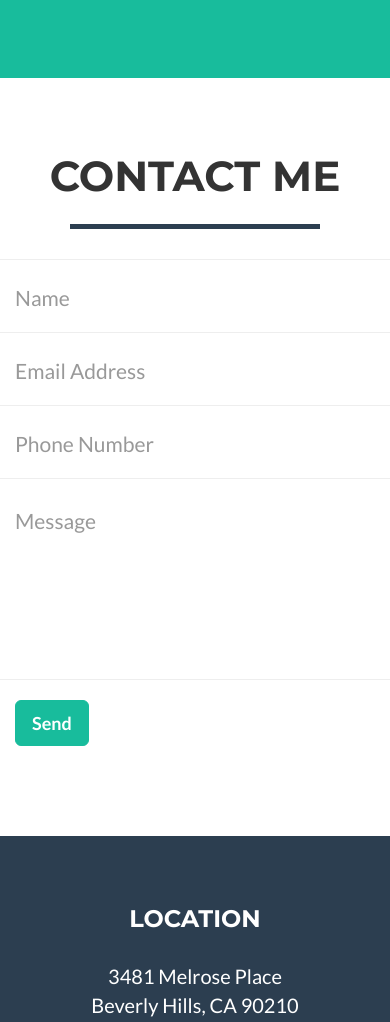
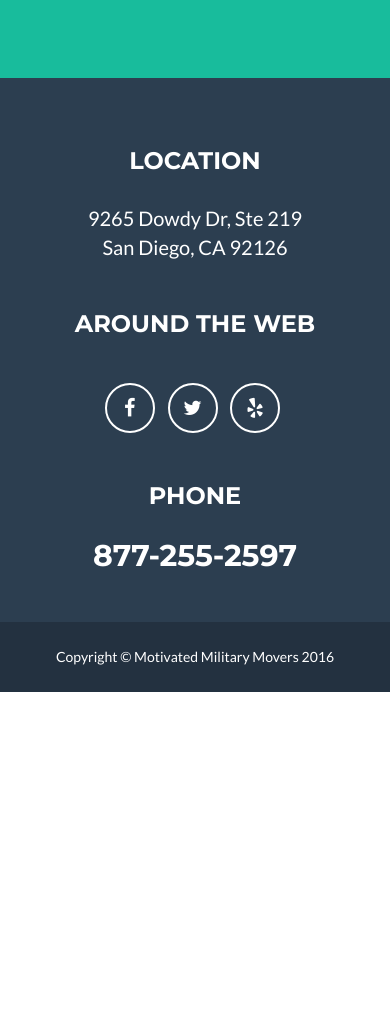
Before and after one commit to slowfwd/MMM-Website, a website: page index.html in a window 390 px wide. Shown: the part 3074-4096 px from the top of the page. After the commit the page ends 3766 px from the top, so only its background shows below. Drawn offline with nearby package versions, Linux system fonts and the light colour scheme.

Commit message:
Added why us; Updated social media icons; Added phone to contact page; Contact page now points to the footer

```diff
--- a/index.html
+++ b/index.html
@@ -52,13 +52,13 @@
                         <a href="#page-top"></a>
                     </li>
                     <li class="page-scroll">
-                        <a href="#portfolio">Tips</a>
+                        <a href="#portfolio">Why us</a>
                     </li>
                     <li class="page-scroll">
                         <a href="#about">About</a>
                     </li>
                     <li class="page-scroll">
-                        <a href="#contact">Contact</a>
+                        <a href="#footer">Contact</a>
                     </li>
                 </ul>
             </div>
@@ -185,94 +185,33 @@
         </div>
     </section>
 
-    <!-- Contact Section -->
-    <section id="contact">
-        <div class="container">
-            <div class="row">
-                <div class="col-lg-12 text-center">
-                    <h2>Contact Me</h2>
-                    <hr class="star-primary">
-                </div>
-            </div>
-            <div class="row">
-                <div class="col-lg-8 col-lg-offset-2">
-                    <!-- To configure the contact form email address, go to mail/contact_me.php and update the email address in the PHP file on line 19. -->
-                    <!-- The form should work on most web servers, but if the form is not working you may need to configure your web server differently. -->
-                    <form name="sentMessage" id="contactForm" novalidate>
-                        <div class="row control-group">
-                            <div class="form-group col-xs-12 floating-label-form-group controls">
-                                <label>Name</label>
-                                <input type="text" class="form-control" placeholder="Name" id="name" required data-validation-required-message="Please enter your name.">
-                                <p class="help-block text-danger"></p>
-                            </div>
-                        </div>
-                        <div class="row control-group">
-                            <div class="form-group col-xs-12 floating-label-form-group controls">
-                                <label>Email Address</label>
-                                <input type="email" class="form-control" placeholder="Email Address" id="email" required data-validation-required-message="Please enter your email address.">
-                                <p class="help-block text-danger"></p>
-                            </div>
-                        </div>
-                        <div class="row control-group">
-                            <div class="form-group col-xs-12 floating-label-form-group controls">
-                                <label>Phone Number</label>
-                                <input type="tel" class="form-control" placeholder="Phone Number" id="phone" required data-validation-required-message="Please enter your phone number.">
-                                <p class="help-block text-danger"></p>
-                            </div>
-                        </div>
-                        <div class="row control-group">
-                            <div class="form-group col-xs-12 floating-label-form-group controls">
-                                <label>Message</label>
-                                <textarea rows="5" class="form-control" placeholder="Message" id="message" required data-validation-required-message="Please enter a message."></textarea>
-                                <p class="help-block text-danger"></p>
-                            </div>
-                        </div>
-                        <br>
-                        <div id="success"></div>
-                        <div class="row">
-                            <div class="form-group col-xs-12">
-                                <button type="submit" class="btn btn-success btn-lg">Send</button>
-                            </div>
-                        </div>
-                    </form>
-                </div>
-            </div>
-        </div>
-    </section>
-
     <!-- Footer -->
-    <footer class="text-center">
+    <footer class="text-center" id = "footer">
         <div class="footer-above">
             <div class="container">
                 <div class="row">
                     <div class="footer-col col-md-4">
                         <h3>Location</h3>
-                        <p>3481 Melrose Place
-                            <br>Beverly Hills, CA 90210</p>
+                        <p>9265 Dowdy Dr, Ste 219
+                            <br>San Diego, CA 92126</p>
                     </div>
                     <div class="footer-col col-md-4">
                         <h3>Around the Web</h3>
                         <ul class="list-inline">
                             <li>
-                                <a href="#" class="btn-social btn-outline"><i class="fa fa-fw fa-facebook"></i></a>
-                            </li>
-                            <li>
-                                <a href="#" class="btn-social btn-outline"><i class="fa fa-fw fa-google-plus"></i></a>
+                                <a href="https://www.facebook.com/motivatedmilitarymove/?fref=ts" target="_blank" class="btn-social btn-outline"><i class="fa fa-fw fa-facebook"></i></a>
                             </li>
                             <li>
                                 <a href="#" class="btn-social btn-outline"><i class="fa fa-fw fa-twitter"></i></a>
                             </li>
                             <li>
-                                <a href="#" class="btn-social btn-outline"><i class="fa fa-fw fa-linkedin"></i></a>
-                            </li>
-                            <li>
-                                <a href="#" class="btn-social btn-outline"><i class="fa fa-fw fa-dribbble"></i></a>
+                                <a href="https://www.yelp.com/biz/motivated-military-movers-san-diego" target="_blank" class="btn-social btn-outline"><i class="fa fa-fw fa-yelp"></i></a>
                             </li>
                         </ul>
                     </div>
                     <div class="footer-col col-md-4">
-                        <h3>About Freelancer</h3>
-                        <p>Freelance is a free to use, open source Bootstrap theme created by <a href="http://startbootstrap.com">Start Bootstrap</a>.</p>
+                        <h3>Phone</h3>
+                        <h2>877-255-2597</h2>
                     </div>
                 </div>
             </div>
@@ -281,7 +220,7 @@
             <div class="container">
                 <div class="row">
                     <div class="col-lg-12">
-                        Copyright &copy; Your Website 2016
+                        Copyright &copy; Motivated Military Movers 2016
                     </div>
                 </div>
             </div>
```
